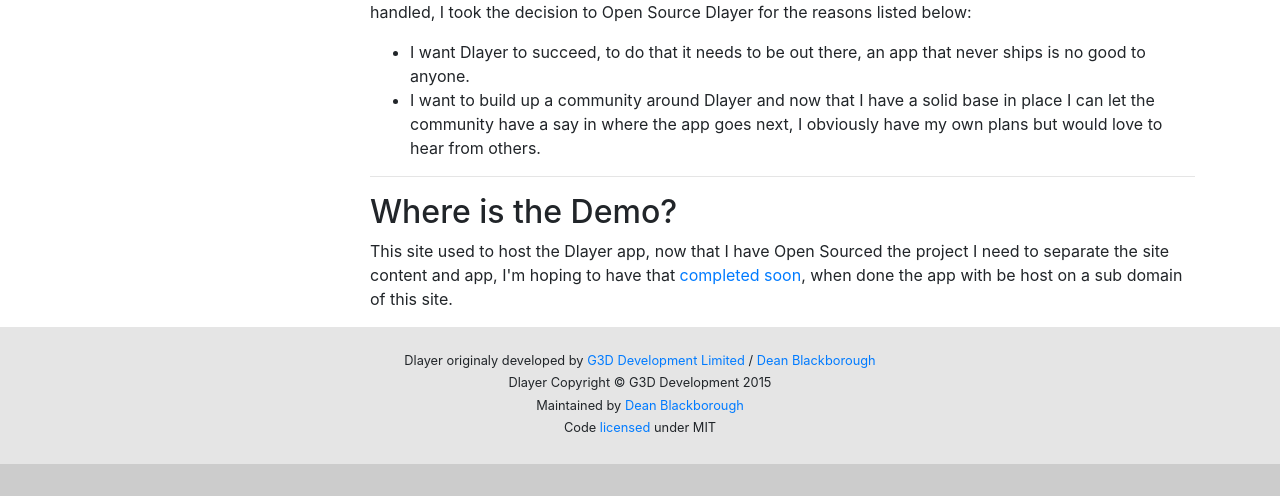
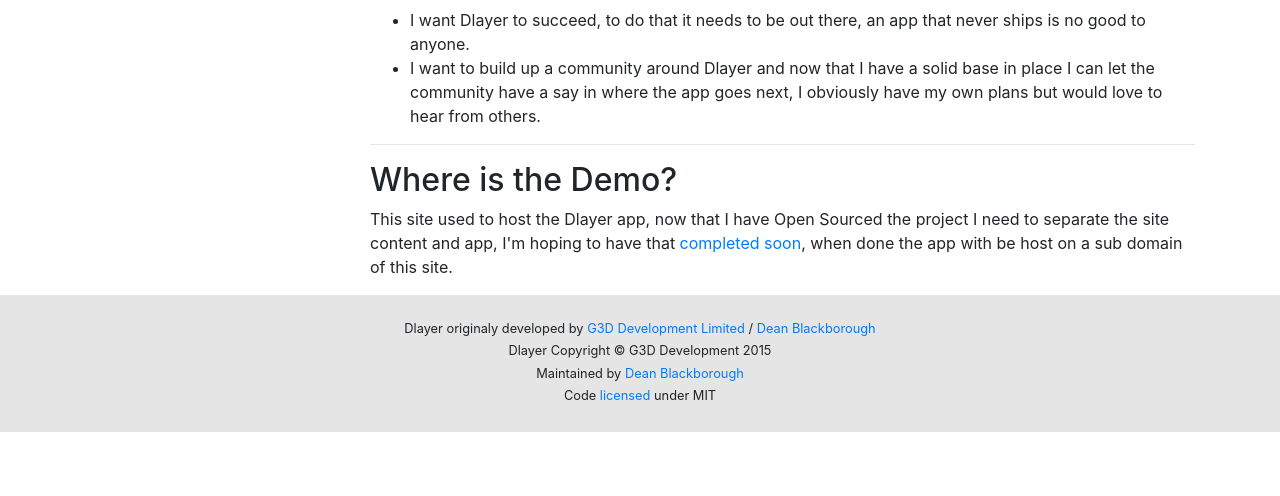
Before and after one commit to deanblackborough/site, a website: page index.html in a window 1280 px wide. Shown: the part 576-1072 px from the top of the page. After the commit the page ends 1008 px from the top, so only its background shows below. Drawn offline with nearby package versions, Linux system fonts and the light colour scheme.

Commit message:
Styling
1. Removed border on body, looked crap.

```diff
--- a/css/dlayer.css
+++ b/css/dlayer.css
@@ -1,7 +1,5 @@
 body {
 	padding-top: 2rem;
-	border-top: 2rem solid rgba(0,0,0,.2);
-	border-bottom: 2rem solid rgba(0,0,0,.2);
 }
 
 .releases h3 {
```
